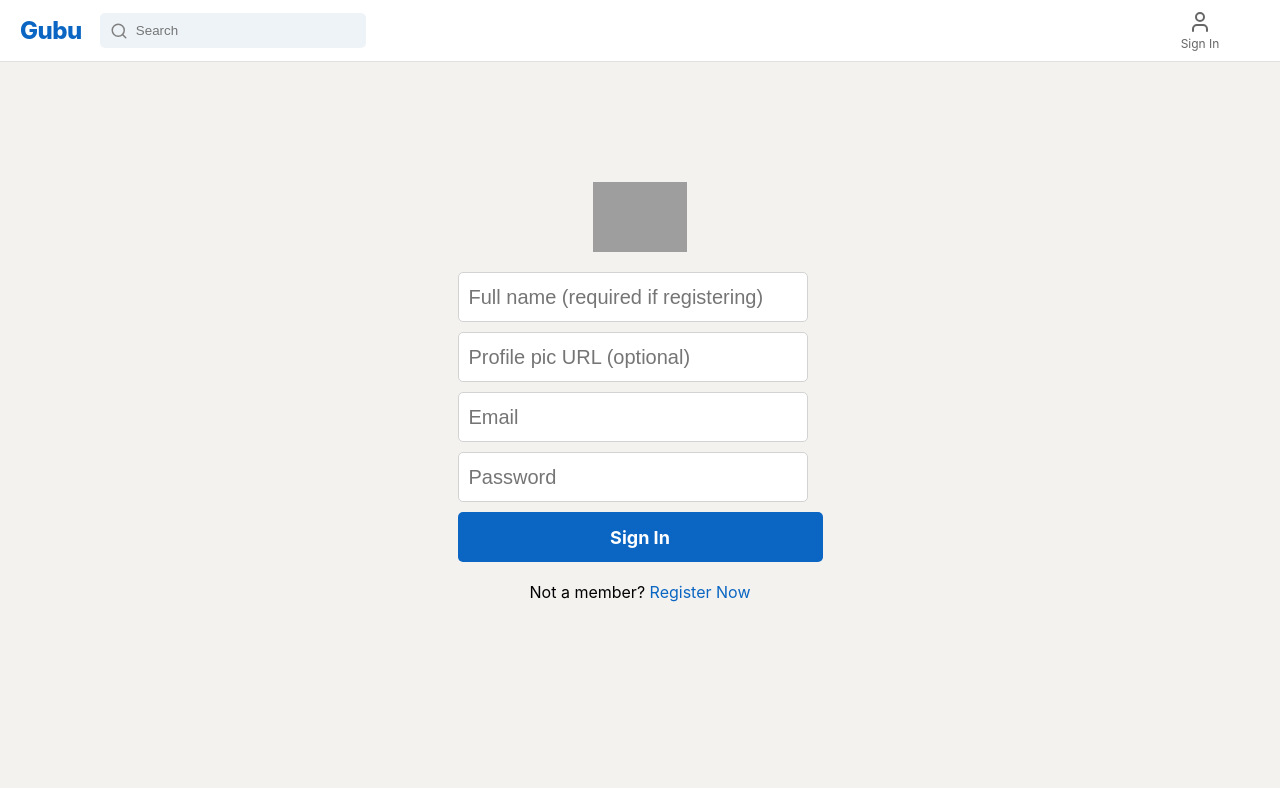
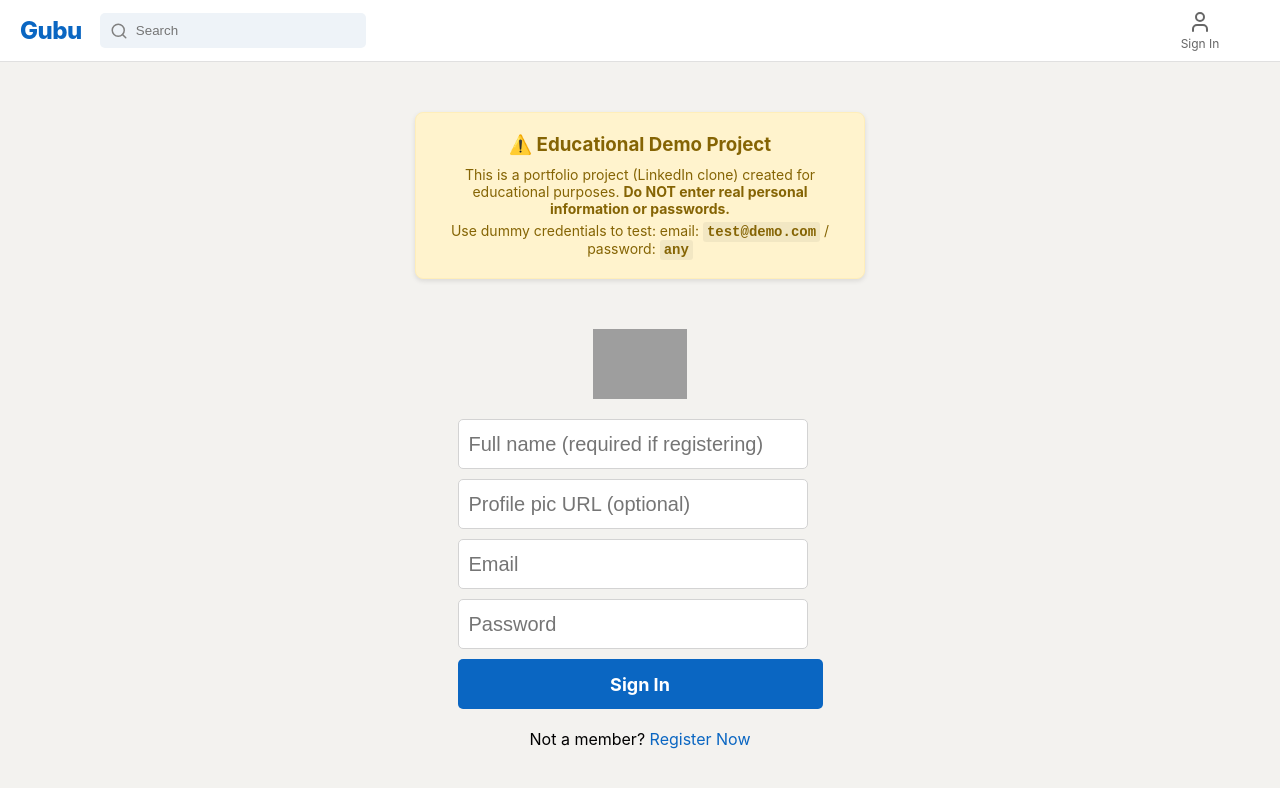
Before and after one commit to gubu28/social_media_linkedin, a React (Vite) app: page /#/ in a window 1280 px wide. Shown: the top 788 px of the page. Built offline with nearby package versions, Linux system fonts and the light colour scheme; grey boxes are pictures that could not be loaded; the HTML template or start-up script is replaced by a standard one.

Commit message:
fix: add educational disclaimers to resolve security warning

```diff
--- a/index.html
+++ b/index.html
@@ -1,13 +1,18 @@
 <!doctype html>
 <html lang="en">
+
 <head>
   <meta charset="UTF-8" />
   <link rel="icon" type="image/svg+xml" href="/vite.svg" />
   <meta name="viewport" content="width=device-width, initial-scale=1.0" />
-    <title>Gubu Space</title>
+  <meta name="description"
+    content="Gubu Space - An educational portfolio project and LinkedIn clone demo. Created for learning purposes only." />
+  <title>Gubu Space - Portfolio Demo</title>
 </head>
+
 <body>
   <div id="root"></div>
   <script type="module" src="/src/main.jsx"></script>
 </body>
+
 </html>
--- a/src/components/Login.css
+++ b/src/components/Login.css
@@ -1,10 +1,39 @@
 .login {
-    display: grid;
-    place-items: center;
+    display: flex;
+    flex-direction: column;
+    align-items: center;
     margin-left: auto;
     margin-right: auto;
-    padding-top: 100px;
-    padding-bottom: 100px;
+    padding-top: 50px;
+    padding-bottom: 50px;
+}
+
+.login__disclaimer {
+    background-color: #fff3cd;
+    border: 1px solid #ffeeba;
+    color: #856404;
+    padding: 20px;
+    border-radius: 8px;
+    margin-bottom: 30px;
+    max-width: 450px;
+    text-align: center;
+    box-shadow: 0 2px 5px rgba(0, 0, 0, 0.1);
+}
+
+.login__disclaimer h3 {
+    margin-bottom: 10px;
+}
+
+.login__disclaimer p {
+    font-size: 14px;
+    margin-top: 5px !important;
+}
+
+.login__disclaimer code {
+    background: rgba(0, 0, 0, 0.05);
+    padding: 2px 4px;
+    border-radius: 3px;
+    font-weight: bold;
 }
 
 .login img {
--- a/src/components/Login.jsx
+++ b/src/components/Login.jsx
@@ -37,9 +37,15 @@ function Login() {
 
     return (
         <div className="login">
+            <div className="login__disclaimer">
+                <h3>⚠️ Educational Demo Project</h3>
+                <p>This is a portfolio project (LinkedIn clone) created for educational purposes. <strong>Do NOT enter real personal information or passwords.</strong></p>
+                <p>Use dummy credentials to test: email: <code>test@demo.com</code> / password: <code>any</code></p>
+            </div>
+
             <img
                 src="https://upload.wikimedia.org/wikipedia/commons/thumb/0/01/LinkedIn_Logo.svg/1200px-LinkedIn_Logo.svg.png"
-                alt="Gubu Space"
+                alt="Portfolio Demo Logo"
             />
 
             <form>
```
Lines whose indentation alone changed are shown as unchanged.
